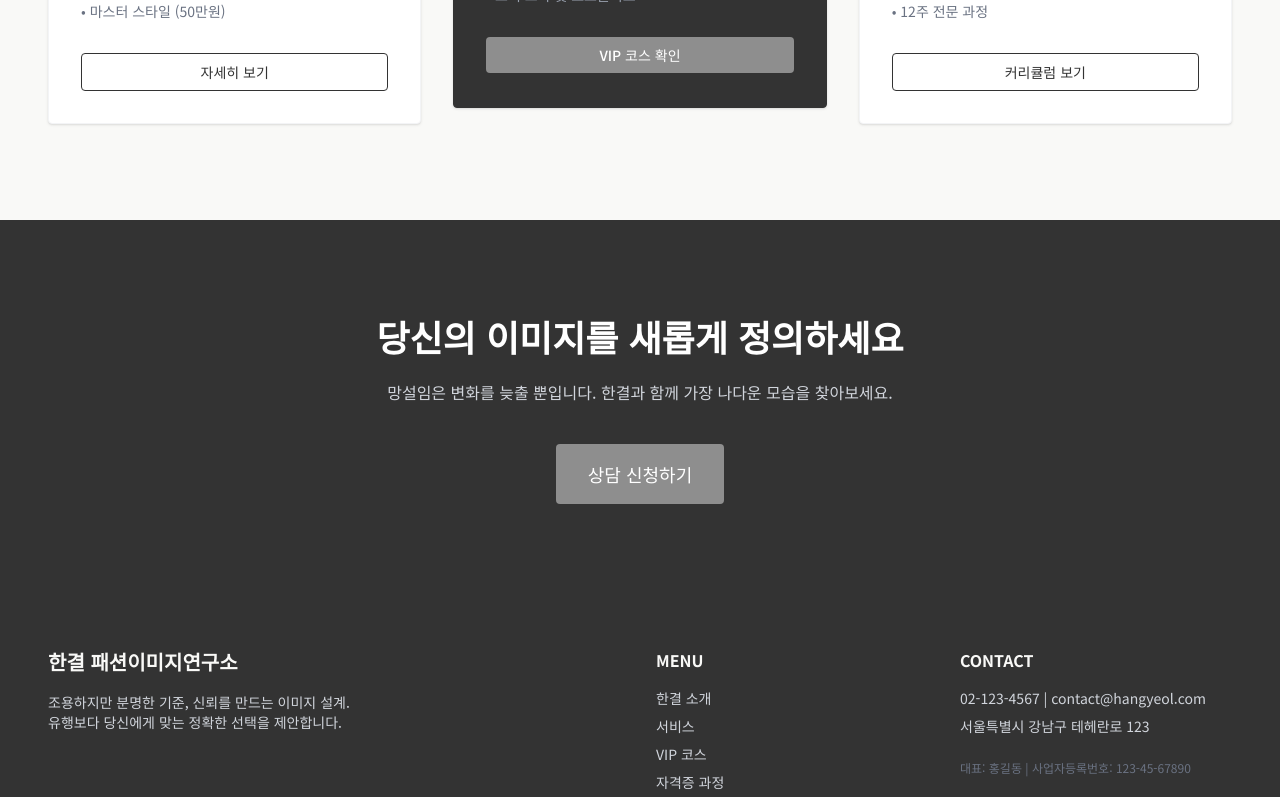
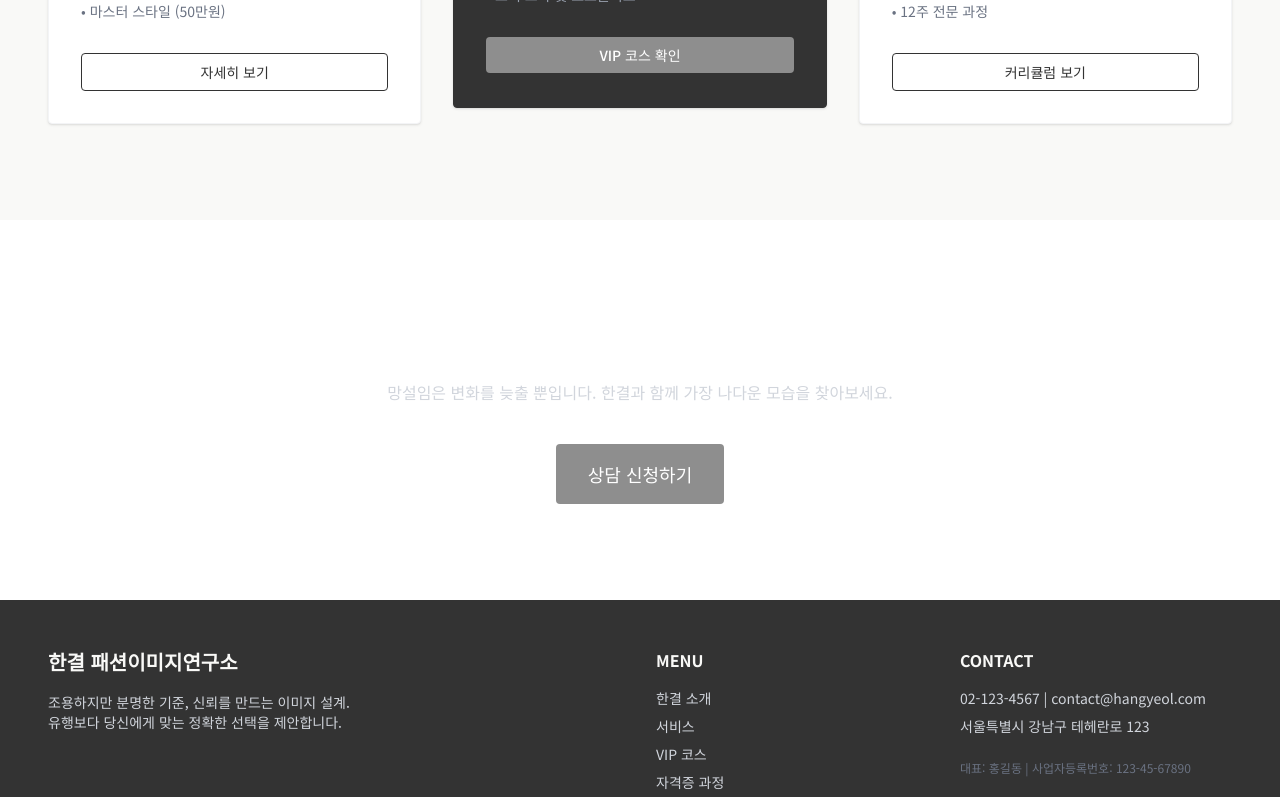
Before and after one commit to guideyoon/hg, a Next.js app: page / in a window 1280 px wide. Shown: the part 1800-2597 px from the top of the page. Built offline with nearby package versions, Linux system fonts and the light colour scheme.

Commit message:
Implement global scroll reveal effects

```diff
--- a/src/app/page.tsx
+++ b/src/app/page.tsx
@@ -6,7 +6,12 @@ import { Button } from '@/components/common/Button';
 
 export default function Home() {
   const [currentImageIndex, setCurrentImageIndex] = useState(0);
+  const [isHeroVisible, setIsHeroVisible] = useState(false);
   const images = ['/images/h1.png', '/images/h2.png'];
+
+  useEffect(() => {
+    setIsHeroVisible(true);
+  }, []);
 
   const videoRef = React.useRef<HTMLVideoElement>(null);
 
@@ -74,7 +79,8 @@ export default function Home() {
         {/* Overlay */}
         <div className="absolute inset-0 z-1 bg-black/40"></div>
 
-        <div className="relative z-10 text-center max-w-4xl px-4 animate-in fade-in slide-in-from-bottom-4 duration-1000">
+        <div className={`relative z-10 text-center max-w-4xl px-4 transition-all duration-1000 ease-out ${isHeroVisible ? 'opacity-100 translate-y-0' : 'opacity-0 translate-y-4'
+          }`}>
           <p className="text-white/90 font-medium mb-4 tracking-widest text-sm md:text-base uppercase shadow-sm">Hangyeol Fashion Image Institute</p>
           <h1 className="text-4xl md:text-6xl lg:text-7xl font-bold mb-8 text-white tracking-tight leading-[1.15] break-keep drop-shadow-md">
             조용한 자신감은<br className="hidden md:block" /> 정확한 선택에서 시작됩니다
--- a/src/components/common/Section.tsx
+++ b/src/components/common/Section.tsx
@@ -1,22 +1,54 @@
-import React from 'react';
+'use client';
+
+import React, { useEffect, useRef, useState } from 'react';
 
 interface SectionProps {
     children: React.ReactNode;
     className?: string; // Allow additional classes if needed
     id?: string;
-    bg?: 'white' | 'gray'; // Simple background control
+    bg?: 'white' | 'gray' | 'none'; // Simple background control
 }
 
 export function Section({ children, className = '', id, bg = 'white' }: SectionProps) {
-    const bgClass = bg === 'gray' ? 'bg-background' : 'bg-white'; // wait, background is off-white (F9F9F7).
-    // Actually, 'bg-background' is F9F9F7. 'bg-white' is pure white.
-    // The design might need alternating sections or mostly off-white?
-    // PRD says "Off-white, Warm Gray, Deep Charcoal".
-    // Let's use bg-background as default.
+    const [isVisible, setIsVisible] = useState(false);
+    const sectionRef = useRef<HTMLElement>(null);
+
+    useEffect(() => {
+        const observer = new IntersectionObserver(
+            ([entry]) => {
+                if (entry.isIntersecting) {
+                    setIsVisible(true);
+                    observer.unobserve(entry.target);
+                }
+            },
+            {
+                threshold: 0.1,
+                rootMargin: '0px 0px -50px 0px' // Trigger slightly before it's fully in view
+            }
+        );
+
+        if (sectionRef.current) {
+            observer.observe(sectionRef.current);
+        }
+
+        return () => {
+            if (sectionRef.current) {
+                // eslint-disable-next-line react-hooks/exhaustive-deps
+                observer.disconnect();
+            }
+        };
+    }, []);
+
+    const bgClass = bg === 'gray' ? 'bg-background' : bg === 'white' ? 'bg-white' : '';
 
     return (
-        <section id={id} className={`w-full py-16 md:py-24 ${className}`}>
-            <div className="max-w-screen-xl mx-auto px-6 md:px-12">
+        <section
+            id={id}
+            ref={sectionRef}
+            className={`w-full py-16 md:py-24 ${bgClass} ${className}`}
+        >
+            <div className={`max-w-screen-xl mx-auto px-6 md:px-12 transition-all duration-1000 ease-out ${isVisible ? 'opacity-100 translate-y-0' : 'opacity-0 translate-y-10'
+                }`}>
                 {children}
             </div>
         </section>
```
